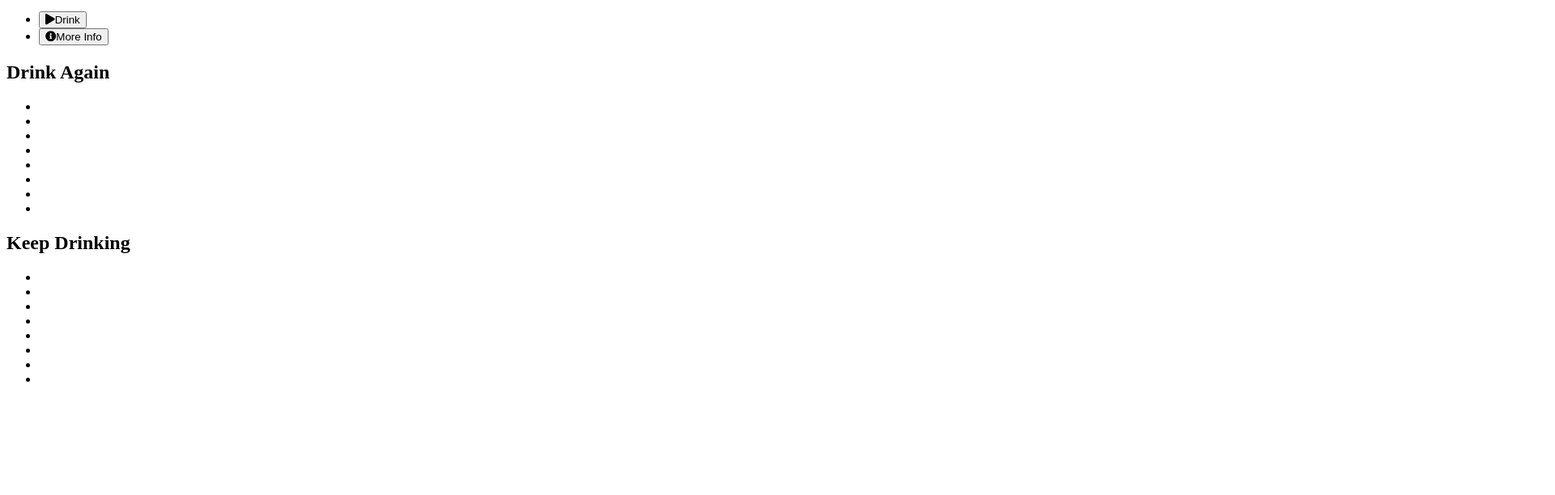
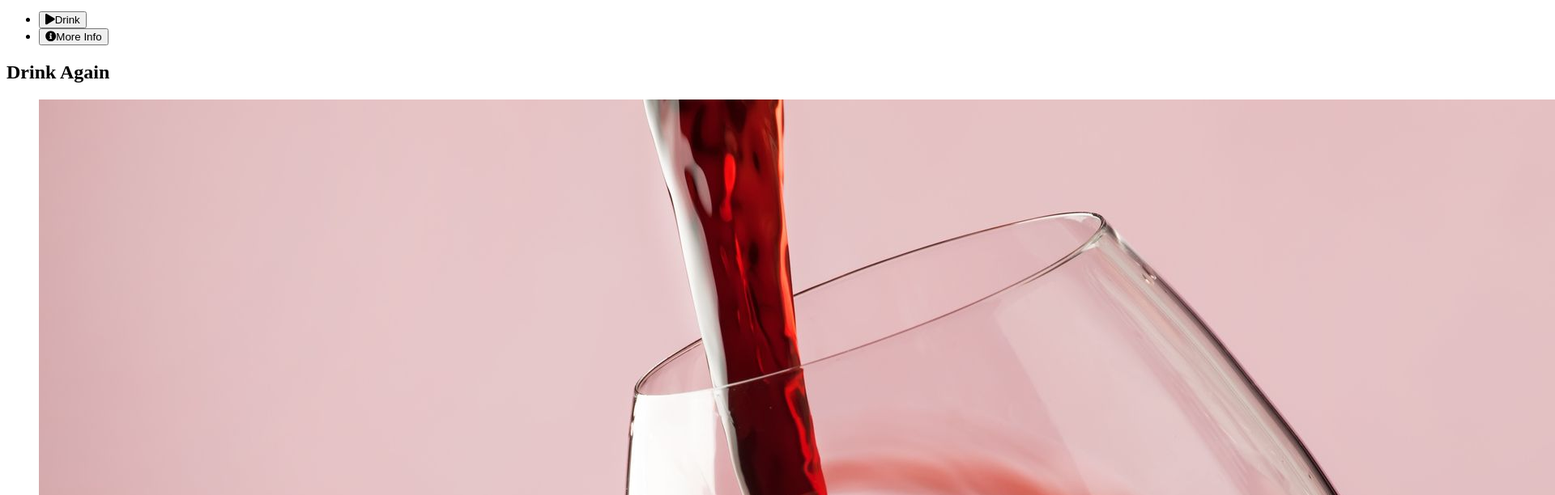
Before and after one commit to SThouvenin/wineflix-react, a React (Create React App) app: page / in a window 1280 px wide. Shown: the part 884-1496 px from the top of the page at 81% size, 1920 px wide, since content can reach past the window. Before the commit the page ends 1378 px from the top, so only its background shows below. Built offline with nearby package versions, Linux system fonts and the light colour scheme; the HTML template or start-up script is replaced by a standard one.

Commit message:
App is functional

```diff
--- a/src/App.js
+++ b/src/App.js
@@ -3,11 +3,14 @@ import Header from "./Header/Header";
 import Wines from "./Wines/Wines";
 
 const App = () => {
+
   return (
-    <div className="App">
-      <Header />
-      <Wines />
-    </div>
+    <>
+      <div className="App">
+        <Header />
+        <Wines />
+      </div>
+    </>
   );
 };
 
--- a/src/Wines/WineListing/WineListing.js
+++ b/src/Wines/WineListing/WineListing.js
@@ -6,7 +6,7 @@ const WineListing = ({ sectionTitle, wines}) => {
           <h2>{sectionTitle}</h2>
           <ul>
             {wines.map(wine => (<li key={wine.id}>
-                <WineCard wines={wines} />
+                <WineCard wines={wine} />
             </li>))}
           </ul>
         </section>
--- a/src/Wines/Wines.js
+++ b/src/Wines/Wines.js
@@ -118,11 +118,6 @@ const Wines = () => {
     filterWines();
   }, []);
 
-  useEffect(() => {
-    console.log(drinkAgainArray);
-    console.log(keepDrinkingArray);
-  }, [drinkAgainArray, keepDrinkingArray]);
-
   return (
     <>
       {drinkAgainArray && (
```
